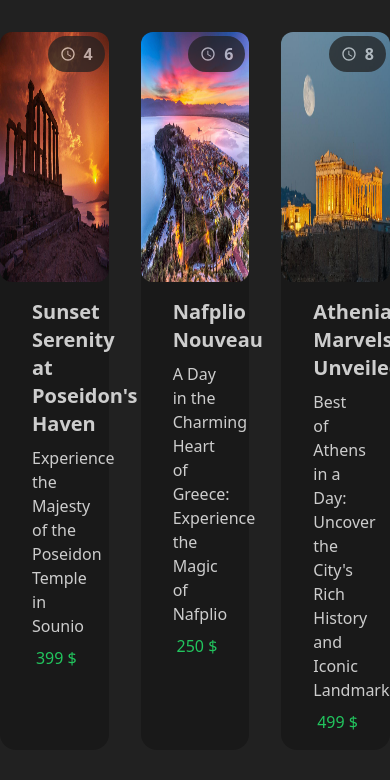
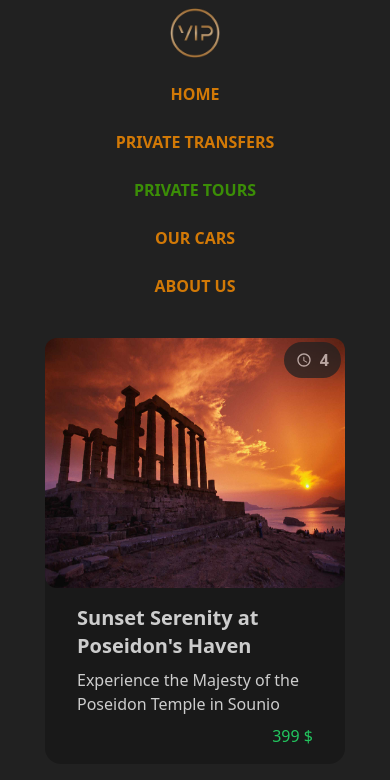
Before and after one commit to nikossoftwaredev/vip-transfer, a Next.js app: page /private-tours in a window 390 px wide. Shown: the top 780 px of the page. Built offline with nearby package versions, Linux system fonts and the light colour scheme.

Commit message:
added linting

```diff
--- a/app/layout.tsx
+++ b/app/layout.tsx
@@ -1,7 +1,6 @@
 import type { Metadata } from "next";
 import "./globals.css";
 import Header from "@/components/Header";
-
 
 export const metadata: Metadata = {
   title: "Create Next App",
@@ -15,7 +14,7 @@ export default function RootLayout({
 }>) {
   return (
     <html lang="en" data-theme="halloween">
-      <body className="bg-transparent" >
+      <body className="bg-transparent">
         <Header />
         {children}
       </body>
--- a/app/private-tours/page.tsx
+++ b/app/private-tours/page.tsx
@@ -4,11 +4,10 @@ import { tours } from "@/data/tours";
 export default function PrivateTransfers() {
   return (
     <main className="flex min-h-screen bg-transparent items-center justify-center ">
-      <section className="grid grid-cols-3 gap-8 mt-8">
+      <section className="grid  grid-cols-1 sm:grid-cols-2 lg:grid-cols-3 xl:grid-cols-4 gap-8 my-8">
         {tours.map((tour) => (
           <TourCard key={tour.title} {...tour} />
         ))}
-
       </section>
     </main>
   );
--- a/components/Chip.tsx
+++ b/components/Chip.tsx
@@ -1,7 +1,18 @@
-export const Chip = ({ title, icon, color = "text-base-content" }: { title: string, icon: React.ReactNode, color?: string }) => {
-  return <div
-    className={`flex items-center gap-2 justify-center rounded-full bg-base-100 opacity-75  py-1.5 px-3 font-bold uppercase ${color}`} >
-    {icon}
-    < span  > {title}</span >
-  </div >
-}
+export const Chip = ({
+  title,
+  icon,
+  color = "text-base-content",
+}: {
+  title: string;
+  icon: React.ReactNode;
+  color?: string;
+}) => {
+  return (
+    <div
+      className={`flex items-center gap-2 justify-center rounded-full bg-base-100 opacity-75  py-1.5 px-3 font-bold uppercase ${color}`}
+    >
+      {icon}
+      <span> {title}</span>
+    </div>
+  );
+};
--- a/components/Header.tsx
+++ b/components/Header.tsx
@@ -6,19 +6,12 @@ import { useEffect } from "react";
 const Header = () => {
   const pathname = usePathname();
 
-  useEffect(() => {
-    const theme = localStorage.getItem("theme");
-
-    if (theme) document.documentElement.setAttribute("data-theme", theme);
-  }, []);
-
   return (
     <header>
       <nav>
-        <span className="hidden md:block bg-base-300 opacity-80 sticky">
-          <ul className="p-2 w-full flex flex-row gap-6 justify-center items-center mr-1">
+        <span className="bg-base-300 opacity-80 sticky">
+          <ul className="p-2 w-full flex flex-wrap flex-col md:flex-row gap-6 justify-center items-center mr-1">
             <img src="/images/logo.png" className="h-[50px]" />
-
             {headerLinks.map((linkConfig, idx) => {
               let isActive = pathname === linkConfig.path;
               const isLastEl = idx === headerLinks.length - 1;
@@ -31,8 +24,9 @@ const Header = () => {
                 <li className="uppercase" key={linkConfig.path}>
                   <a
                     href={linkConfig.path}
-                    className={`font-bold hover:text-accent ${isActive ? "text-accent" : "text-primary"
-                      } ${isLastEl ? "mr-10" : ""}`}
+                    className={`font-bold hover:text-accent ${
+                      isActive ? "text-accent" : "text-primary"
+                    }`}
                   >
                     {linkConfig.text}
                   </a>
--- a/components/TourCard.tsx
+++ b/components/TourCard.tsx
@@ -1,23 +1,32 @@
-import { TourConfig } from "@/data/tours"
+import { TourConfig } from "@/data/tours";
 import { MdAccessTime } from "react-icons/md";
 import { Chip } from "./Chip";
 
-export const TourCard = ({ cost, hours, image, subtitle, title }: TourConfig) => {
+export const TourCard = ({
+  cost,
+  hours,
+  image,
+  subtitle,
+  title,
+}: TourConfig) => {
   return (
-    <div className="card bg-base-300 max-w-[400px] cursor-pointer hover:scale-105 transition ease-in-out">
+    <div className="card bg-base-300 w-[300px] cursor-pointer hover:scale-105 transition ease-in-out">
       <section className="relative">
-        <img src={image} className="max-h-[250px] h-[250px] w-full rounded-xl border-b-0" />
-        <span className="flex items-center gap-1 absolute top-1 right-1"><Chip icon={<MdAccessTime />} title={hours.toString()} /> </span>
+        <img
+          src={image}
+          className="max-h-[250px] h-[250px] w-full rounded-xl border-b-0"
+        />
+        <span className="flex items-center gap-1 absolute top-1 right-1">
+          <Chip icon={<MdAccessTime />} title={hours.toString()} />{" "}
+        </span>
       </section>
       <div className="px-8 py-4">
         <h2 className="card-title mb-2">{title}</h2>
         <p>{subtitle}</p>
         <div className="flex w-full mt-2">
           <span className="text-green-500 ml-auto">{cost} $</span>
-
         </div>
-
       </div>
     </div>
-  )
-}
+  );
+};
```
Also changed, not shown: app/page.tsx (+36 -8 lines), .eslintrc.json.
